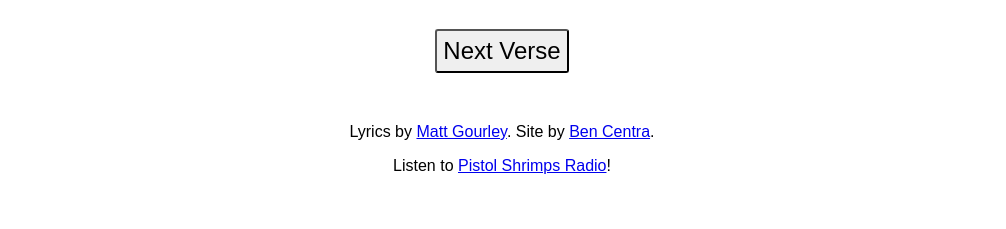
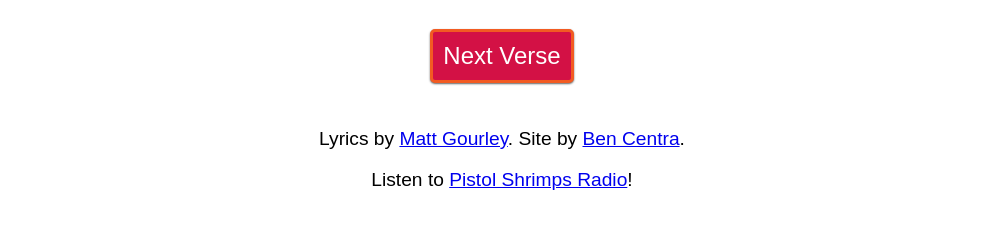
Before and after one commit to bencentra/me-n-cloris-generator, a plain HTML site: page index.html in a window 1280 px wide. Shown: the part 139-368 px from the top of the page, without its empty margins (138-1144 px from the left). Drawn offline with nearby package versions, Linux system fonts and the light colour scheme.

Commit message:
css tweaks, typo fix

```diff
--- a/index.html
+++ b/index.html
@@ -18,11 +18,12 @@
         🎶&quot;
       </p>
       <p><button type="button" id="generate">Next Verse</button></p>
-      <br>
-      <p>Lyrics by <a href="https://twitter.com/MattGourley">Matt Gourley</a>. Site by <a href="https://twitter.com/TheBenCentra">Ben Centra</a>.</p>
-      <p>Listen to <a href="http://www.earwolf.com/show/pistol-shrimps-radio/">Pistol Shrimps Radio</a>!</p>
+      <div id="links">
+        <p>Lyrics by <a href="https://twitter.com/MattGourley">Matt Gourley</a>. Site by <a href="https://twitter.com/TheBenCentra">Ben Centra</a>.</p>
+        <p>Listen to <a href="http://www.earwolf.com/show/pistol-shrimps-radio/">Pistol Shrimps Radio</a>!</p>
+      </div>
     </div>
-    <script src="http://code.jquery.com/jquery-2.2.3.min.js" integrity="sha256-a23g1Nt4dtEYOj7bR+vTu7+T8VP13humZFBJNIYoEJo=" crossorigin="anonymous"></script>
-    <script src="../generator.js"></script>
+    <script src="https://code.jquery.com/jquery-2.2.3.min.js" integrity="sha256-a23g1Nt4dtEYOj7bR+vTu7+T8VP13humZFBJNIYoEJo=" crossorigin="anonymous"></script>
+    <script src="./generator.js"></script>
   </body>
 </html>
--- a/lyrics.json
+++ b/lyrics.json
@@ -87,7 +87,7 @@
     "Dunky's Farm",
     "Hüsker's Dü",
     "Newman's Own",
-    "Steman's Court",
+    "Stewman's Court",
     "Ginger's Snap",
     "Kleinman's Dump"
   ]
--- a/styles.css
+++ b/styles.css
@@ -7,6 +7,7 @@
   text-align: center;
   max-width: 1280px;
   min-width: 320px;
+  margin: auto;
   padding: 10px;
 }
 
@@ -16,7 +17,17 @@
 }
 
 #generate {
-  padding: 6px;
+  padding: 10px;
   font-size: 1.5em;
-  border-radius: 3px;
+  border-radius: 5px;
+  background-color: rgb(211, 17, 69);
+  border: 3px solid rgb(242, 91, 34);
+  box-shadow: 0 1px 2px 0 rgb(100, 100, 100);
+  color: white;
+  cursor: pointer;
 }
+
+#links {
+  padding: 10px 0;
+  font-size: 1.2em;
+}
```
Also changed, not shown: 1 other file.
